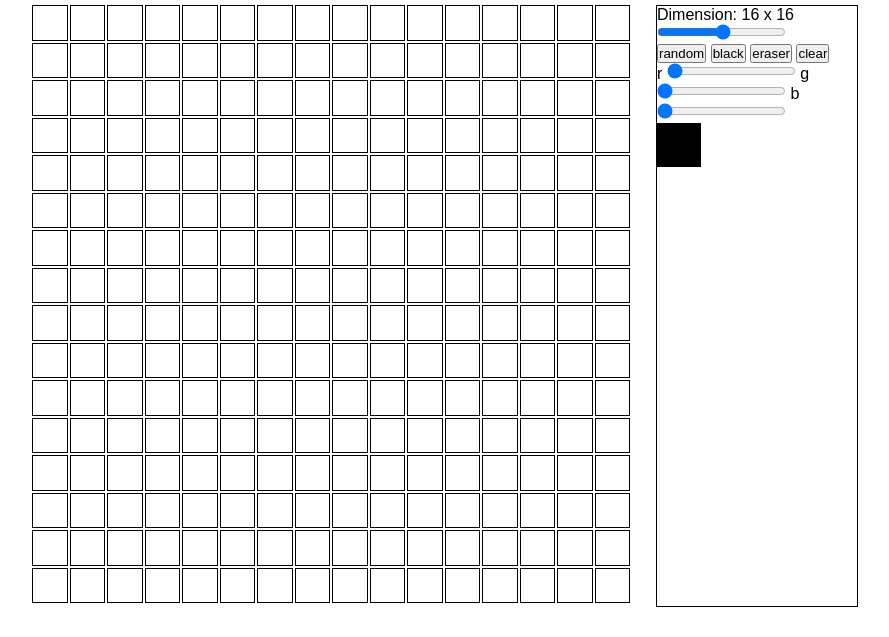
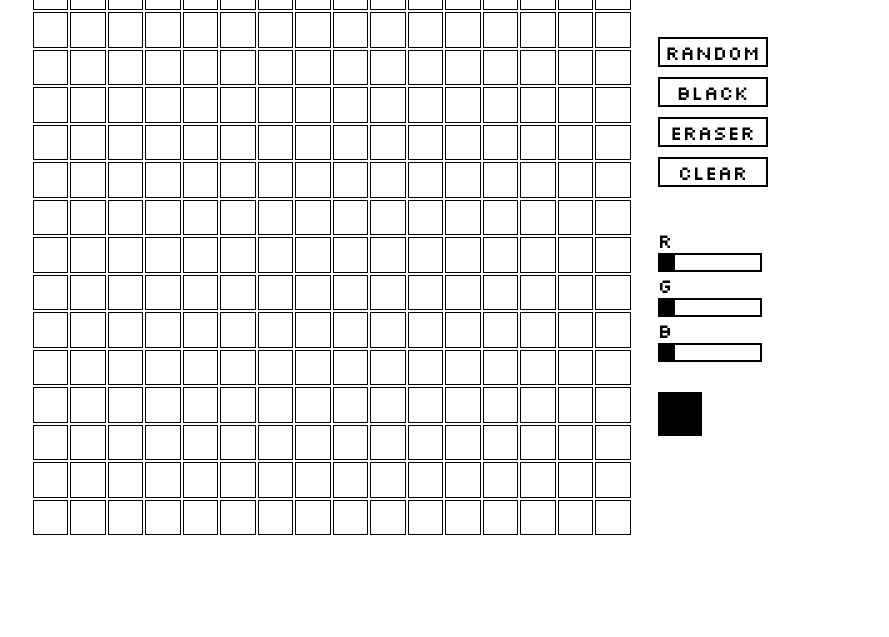
Before and after one commit to wonswe/etch-a-sketch-color, a plain HTML site: page index.html in a window 1280 px wide. Shown: the part 167-804 px from the top of the page, without its empty margins (195-1084 px from the left). Drawn offline with Linux system fonts and the light colour scheme; a web font is replaced by a local one.

Commit message:
finalize styles.css

```diff
--- a/index.html
+++ b/index.html
@@ -14,7 +14,7 @@
     <div id="controls-container">
 
       <div id="dimension-input-container">
-        <p id="dimension-value">Dimension: 16 x 16</p>
+        <p id="dimension-value">16 x 16</p>
         <input type="range" id="dimension-input" value="16" min=1 max=30>
       </div>
 
@@ -25,6 +25,7 @@
         <button id="clear-button">clear</button>
       </div>
 
+      <div id="rgb-selectors-container">
         <div id="rgb-selectors">
           <label for="red">r</label>
           <input type="range" id="red" value="0" min="0" max="255">
@@ -35,6 +36,7 @@
         </div>
 
         <div id="color-preview"></div>
+      </div>
 
     </div>
   </div>
--- a/main.js
+++ b/main.js
@@ -67,7 +67,7 @@ createGrid();
 function createGrid() {
   clearGrid();
   gridDimension = dimensionInput.value;
-  dimensionValue.textContent = `Dimension: ${dimensionInput.value} x ${dimensionInput.value}`
+  dimensionValue.textContent = `${dimensionInput.value}x${dimensionInput.value}`
   addRows();
   addBlocks();
   draw();
--- a/styles.css
+++ b/styles.css
@@ -1,4 +1,4 @@
-@import url('https://fonts.googleapis.com/css2?family=Cute+Font&display=swap');
+@import url('https://fonts.googleapis.com/css2?family=Silkscreen:wght@400;700&display=swap');
 
 :root {
   --preview: black;
@@ -7,14 +7,13 @@
 * {
   margin: 0;
   padding: 0;
-  font-family: "Cute Font", sans-serif;
+  font-family: "Silkscreen", sans-serif;
 }
 
 #title {
   text-align: center;
-  padding: 0;
-  margin-top: 50px;
-  font-size: 80px;
+  margin-top: 30px;
+  font-size: 34px;
 }
 
 #title:hover {
@@ -25,13 +24,12 @@
 #main-container {
   display: flex;
   width: 850px;
-  margin: 0 auto;
+  margin: 0px auto;
 }
 
 #sketchbook-container {
   width: 600px;
   height: 600px;
-  /* border: 0.5px solid black; */
   margin: 30px auto;
   display: flex;
   flex-direction: column;
@@ -39,9 +37,67 @@
 
 #controls-container {
   width: 200px;
-  height: 600px;
-  border: 1px solid black;
-  margin: 30px auto;
+  height: 576px;
+  margin: 25px auto;
+  display: flex;
+  flex-direction: column;
+  gap: 40px;
+}
+
+#dimension-value {
+  font-size: 25px;
+  margin-bottom: 10px;
+}
+
+#dimension-input {
+  width: 60%;
+}
+
+#buttons-container {
+  display: flex;
+  flex-direction: column;
+  gap: 10px;
+}
+
+button {
+  font-size: 20px;
+  width: 55%;
+  background-color: white;
+  border: 2px solid black;
+  color: black;
+  cursor: pointer;
+}
+
+#rgb-selectors-container {
+  display: flex;
+  flex-direction: column;
+  gap: 30px;
+}
+
+#rgb-selectors {
+  display: flex;
+  flex-direction: column;
+  width: 60%;
+}
+
+label {
+  font-size:20px;
+}
+
+input[type='range'] {
+  max-width: 100px;
+  cursor: pointer;
+  -webkit-appearance: none;
+  background-color: white;
+  border: 2px solid black;
+}
+
+input[type='range']::-webkit-slider-thumb {
+  -webkit-appearance: none;
+  height: 15px;
+  width: 15px;
+  background: black;
+  border: 2px solid black;
 }
 
 .grid-row {
@@ -64,6 +120,6 @@
   border: 2px solid black;
 }
 
-#color-preview:active {
+button:active, #color-preview:active {
   transform: scale(1.1);
 }
```
Lines whose indentation alone changed are shown as unchanged.
